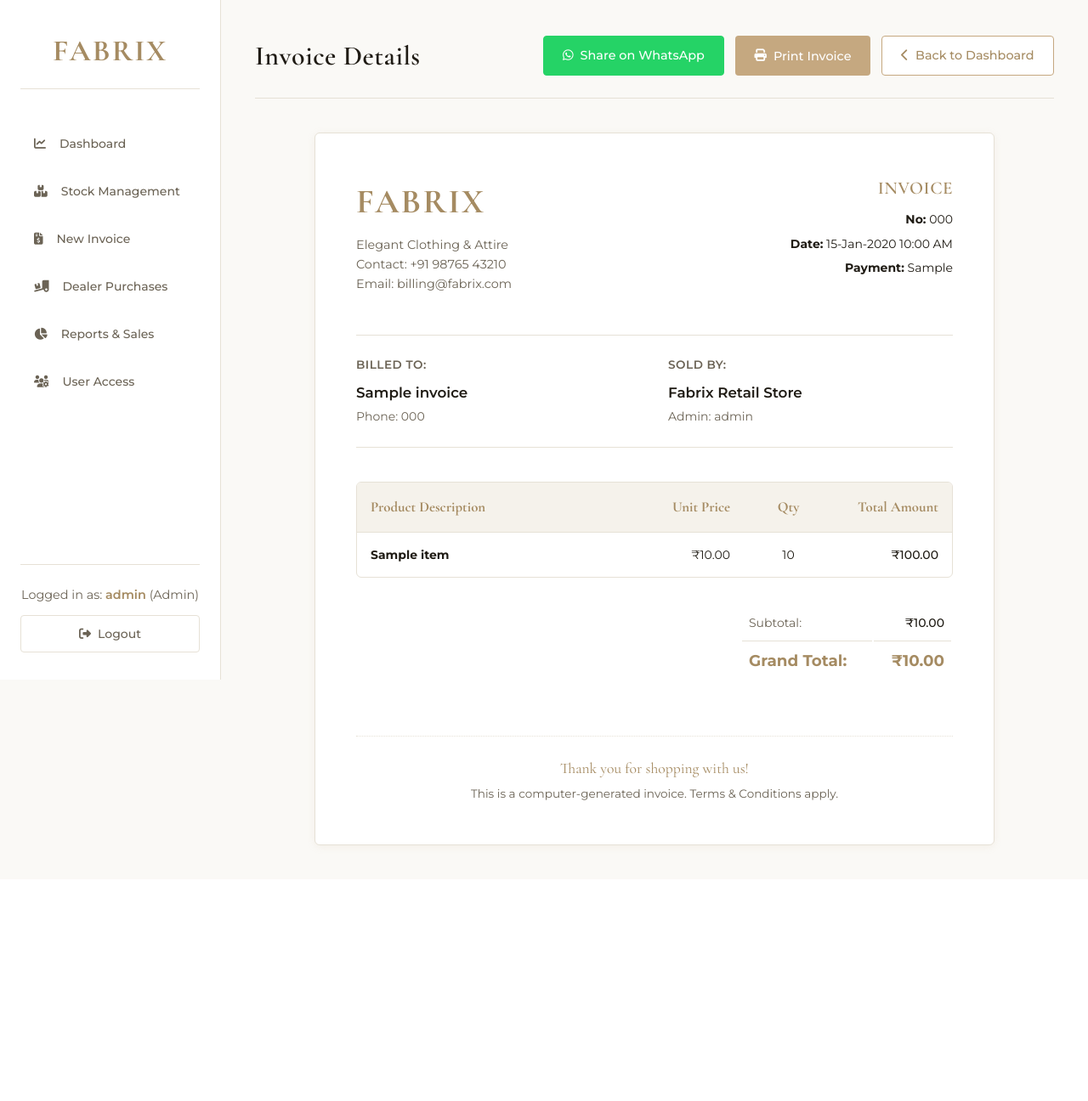
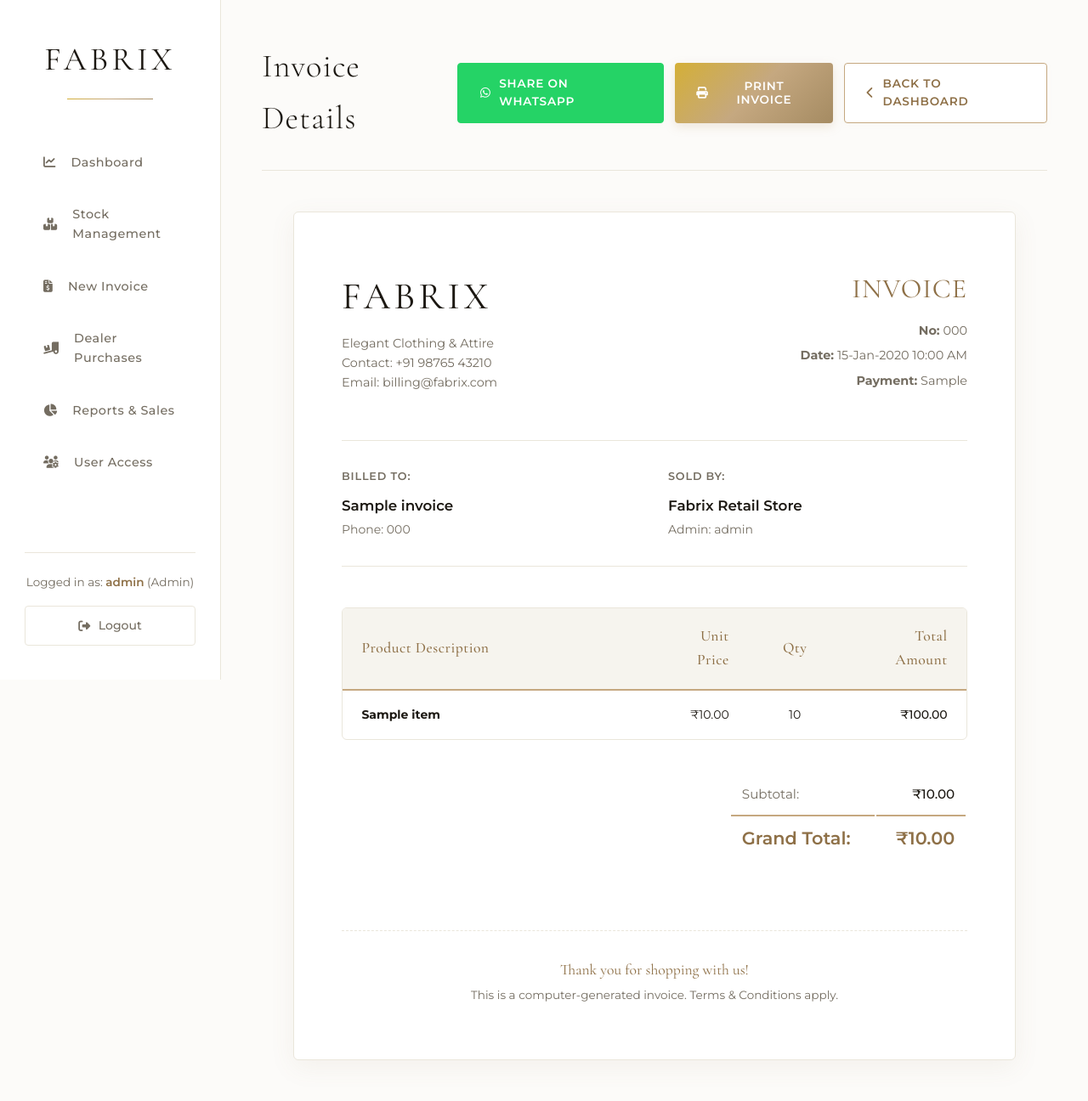
Before and after one commit to rav2305/Fabrix-Final-, a Flask app: page /invoice/1 in a window 1280 px wide. Shown: the whole page at 85% size. Before the commit the page ends 1001 px from the top, so only its background shows below. Run offline with Flask 3, Linux system fonts and the light colour scheme; a user stored in the database is signed in; tables that the repository leaves empty hold one stand-in row (values such as "Sample post").

Commit message:
Enhance stylesheet to luxury gold-gradient design and fix invoice template Jinja loop typo

```diff
--- a/static/css/style.css
+++ b/static/css/style.css
@@ -1,28 +1,46 @@
-/* Fabrix CSS Design System - White & Gold elegant theme */
-@import url('https://fonts.googleapis.com/css2?family=Cormorant+Garamond:ital,wght@0,300;0,400;0,600;0,700;1,400&family=Montserrat:wght@300;400;500;600;700&display=swap');
+/* Fabrix CSS Design System - Luxury Gold & Off-White Theme */
+@import url('https://fonts.googleapis.com/css2?family=Cormorant+Garamond:ital,wght@0,300;0,400;0,500;0,600;0,700;1,400&family=Montserrat:wght@200;300;400;500;600;700&display=swap');
 
 :root {
     --bg-primary: #FFFFFF;
-    --bg-secondary: #FAF9F6;
-    --bg-tertiary: #F5F2EB;
-    --text-primary: #1F1B14;
-    --text-secondary: #6B6355;
-    --gold-primary: #C5A880;
-    --gold-dark: #A58B62;
-    --gold-light: #F1EFEA;
-    --gold-bright: #D4AF37;
-    --border-color: #E6E1D6;
-    --shadow-color: rgba(197, 168, 128, 0.12);
-    --shadow-hover: rgba(165, 139, 98, 0.22);
+    --bg-secondary: #FCFBF9; /* Warm luxury off-white */
+    --bg-tertiary: #F6F4EE; /* Soft champagne cream */
+    --text-primary: #1C1812; /* Deep charcoal warm gold tint */
+    --text-secondary: #746D61; /* Soft bronze-charcoal */
+    --gold-primary: #C5A880; /* Soft luxury gold */
+    --gold-dark: #8E7047; /* Elegant bronze gold */
+    --gold-light: #F4EFE6; /* Warm cream gold tint */
+    --gold-bright: #D4AF37; /* Bright metallic gold */
+    --gold-gradient: linear-gradient(135deg, #D4AF37 0%, #C5A880 50%, #A58B62 100%);
+    --gold-gradient-hover: linear-gradient(135deg, #C5A880 0%, #A58B62 50%, #8E7047 100%);
+    --border-color: #EAE6DB; /* Delicate warm border */
+    --shadow-color: rgba(142, 112, 71, 0.08);
+    --shadow-hover: rgba(142, 112, 71, 0.16);
     --font-serif: 'Cormorant Garamond', serif;
     --font-sans: 'Montserrat', sans-serif;
-    --transition: all 0.3s ease;
+    --transition: all 0.25s cubic-bezier(0.4, 0, 0.2, 1);
 }
 
 * {
     margin: 0;
     padding: 0;
     box-sizing: border-box;
+}
+
+/* Custom Scrollbar */
+::-webkit-scrollbar {
+    width: 6px;
+    height: 6px;
+}
+::-webkit-scrollbar-track {
+    background: var(--bg-secondary);
+}
+::-webkit-scrollbar-thumb {
+    background: var(--gold-primary);
+    border-radius: 3px;
+}
+::-webkit-scrollbar-thumb:hover {
+    background: var(--gold-dark);
 }
 
 body {
@@ -32,11 +50,12 @@ body {
     font-size: 14px;
     line-height: 1.6;
     min-height: 100vh;
+    -webkit-font-smoothing: antialiased;
 }
 
 h1, h2, h3, h4, h5, h6 {
     font-family: var(--font-serif);
-    font-weight: 600;
+    font-weight: 500;
     letter-spacing: 0.5px;
     color: var(--text-primary);
 }
@@ -60,7 +79,7 @@ a {
     border-right: 1px solid var(--border-color);
     display: flex;
     flex-direction: column;
-    padding: 2rem 1.5rem;
+    padding: 2.5rem 1.8rem;
     position: fixed;
     height: 100vh;
     left: 0;
@@ -71,44 +90,54 @@ a {
 
 .brand {
     font-family: var(--font-serif);
-    font-size: 2.2rem;
-    font-weight: 700;
-    letter-spacing: 2px;
+    font-size: 2.4rem;
+    font-weight: 400;
+    letter-spacing: 4px;
     text-align: center;
-    color: var(--gold-dark);
-    margin-bottom: 2.5rem;
-    border-bottom: 1px solid var(--border-color);
+    color: var(--text-primary);
+    margin-bottom: 3rem;
     padding-bottom: 1rem;
+    position: relative;
+}
+
+.brand::after {
+    content: '';
+    position: absolute;
+    bottom: 0;
+    left: 25%;
+    width: 50%;
+    height: 1px;
+    background: var(--gold-gradient);
 }
 
 .nav-links {
     list-style: none;
     display: flex;
     flex-direction: column;
-    gap: 0.5rem;
+    gap: 0.6rem;
 }
 
 .nav-links li a {
     display: flex;
     align-items: center;
-    gap: 1rem;
-    padding: 0.8rem 1rem;
+    gap: 1.1rem;
+    padding: 0.9rem 1.2rem;
     border-radius: 4px;
     color: var(--text-secondary);
     font-weight: 500;
+    font-size: 0.9rem;
+    letter-spacing: 0.5px;
     transition: var(--transition);
+    border-left: 3px solid transparent;
 }
 
 .nav-links li a:hover,
 .nav-links li.active a {
-    background-color: var(--gold-light);
+    background-color: var(--bg-secondary);
     color: var(--gold-dark);
     font-weight: 600;
-}
-
-.nav-links li.active a {
     border-left: 3px solid var(--gold-primary);
-    padding-left: calc(1rem - 3px);
+    padding-left: calc(1.2rem - 3px);
 }
 
 .sidebar-footer {
@@ -117,12 +146,12 @@ a {
     padding-top: 1.5rem;
     display: flex;
     flex-direction: column;
-    gap: 0.8rem;
+    gap: 1rem;
 }
 
 .user-info {
     text-align: center;
-    font-size: 0.9rem;
+    font-size: 0.85rem;
     color: var(--text-secondary);
 }
 
@@ -135,8 +164,8 @@ a {
     display: flex;
     align-items: center;
     justify-content: center;
-    gap: 0.5rem;
-    padding: 0.6rem;
+    gap: 0.6rem;
+    padding: 0.7rem;
     border: 1px solid var(--border-color);
     background-color: transparent;
     color: var(--text-secondary);
@@ -157,7 +186,7 @@ a {
 .main-content {
     flex: 1;
     margin-left: 260px;
-    padding: 2.5rem;
+    padding: 3rem;
     min-height: 100vh;
     transition: var(--transition);
 }
@@ -167,20 +196,22 @@ a {
     display: flex;
     justify-content: space-between;
     align-items: center;
-    margin-bottom: 2.5rem;
+    margin-bottom: 3rem;
     border-bottom: 1px solid var(--border-color);
-    padding-bottom: 1.5rem;
+    padding-bottom: 1.8rem;
 }
 
 .page-title {
-    font-size: 2rem;
+    font-size: 2.4rem;
+    font-weight: 300;
+    letter-spacing: 1px;
     color: var(--text-primary);
 }
 
 .header-actions {
     display: flex;
     align-items: center;
-    gap: 1rem;
+    gap: 1.2rem;
 }
 
 /* Mobile Header / Toggle */
@@ -209,73 +240,82 @@ a {
     display: inline-flex;
     align-items: center;
     justify-content: center;
-    gap: 0.5rem;
-    padding: 0.7rem 1.4rem;
+    gap: 0.6rem;
+    padding: 0.8rem 1.6rem;
     font-family: var(--font-sans);
-    font-weight: 500;
-    font-size: 0.9rem;
+    font-weight: 600;
+    font-size: 0.85rem;
+    letter-spacing: 0.8px;
     border-radius: 4px;
     cursor: pointer;
     border: none;
+    text-transform: uppercase;
     transition: var(--transition);
 }
 
 .btn-primary {
-    background-color: var(--gold-primary);
+    background: var(--gold-gradient);
     color: var(--bg-primary);
+    box-shadow: 0 4px 12px rgba(197, 168, 128, 0.25);
 }
 
 .btn-primary:hover {
-    background-color: var(--gold-dark);
-    box-shadow: 0 4px 10px var(--shadow-color);
+    background: var(--gold-gradient-hover);
+    box-shadow: 0 6px 16px rgba(197, 168, 128, 0.4);
+    transform: translateY(-1px);
 }
 
 .btn-secondary {
     background-color: var(--bg-primary);
     color: var(--gold-dark);
     border: 1px solid var(--gold-primary);
+    box-shadow: 0 2px 6px rgba(197, 168, 128, 0.05);
 }
 
 .btn-secondary:hover {
     background-color: var(--gold-light);
+    border-color: var(--gold-dark);
 }
 
 .btn-danger {
-    background-color: #D32F2F;
+    background-color: #C62828;
     color: var(--bg-primary);
+    box-shadow: 0 4px 10px rgba(198, 40, 40, 0.15);
 }
 
 .btn-danger:hover {
     background-color: #B71C1C;
+    transform: translateY(-1px);
 }
 
 .btn-small {
-    padding: 0.4rem 0.8rem;
-    font-size: 0.8rem;
+    padding: 0.5rem 1rem;
+    font-size: 0.75rem;
+    letter-spacing: 0.5px;
 }
 
 /* Dashboard Summary Cards */
 .summary-grid {
     display: grid;
-    grid-template-columns: repeat(auto-fit, minmax(220px, 1fr));
-    gap: 1.5rem;
-    margin-bottom: 2.5rem;
+    grid-template-columns: repeat(auto-fit, minmax(240px, 1fr));
+    gap: 1.8rem;
+    margin-bottom: 3rem;
 }
 
 .card {
     background-color: var(--bg-primary);
     border: 1px solid var(--border-color);
     border-radius: 6px;
-    padding: 1.5rem;
-    box-shadow: 0 2px 6px var(--shadow-color);
+    padding: 1.8rem;
+    box-shadow: 0 4px 16px var(--shadow-color);
     transition: var(--transition);
     position: relative;
     overflow: hidden;
 }
 
 .card:hover {
-    transform: translateY(-3px);
-    box-shadow: 0 4px 12px var(--shadow-hover);
+    transform: translateY(-4px);
+    box-shadow: 0 8px 24px var(--shadow-hover);
 }
 
 .card::before {
@@ -370,17 +412,18 @@ a {
     background-color: var(--bg-tertiary);
     color: var(--gold-dark);
     font-family: var(--font-serif);
-    font-size: 1.05rem;
-    font-weight: 700;
-    padding: 1rem;
-    border-bottom: 1px solid var(--border-color);
+    font-size: 1.1rem;
+    font-weight: 500;
+    letter-spacing: 0.5px;
+    padding: 1.2rem 1.4rem;
+    border-bottom: 2px solid var(--gold-primary);
 }
 
 .custom-table td {
-    padding: 0.9rem 1rem;
+    padding: 1.1rem 1.4rem;
     border-bottom: 1px solid var(--border-color);
     color: var(--text-primary);
-    vertical-align: middle;
+    font-weight: 400;
 }
 
 .custom-table tr:last-child td {
@@ -543,55 +606,59 @@ a {
 }
 
 .item-list-table th, .item-list-table td {
-    padding: 0.7rem;
+    padding: 1rem 0.8rem;
 }
 
 .invoice-summary-box {
     background-color: var(--bg-tertiary);
     border: 1px solid var(--border-color);
     border-radius: 6px;
-    padding: 1.5rem;
+    padding: 1.8rem;
+    height: fit-content;
+    box-shadow: 0 4px 16px var(--shadow-color);
+    position: sticky;
+    top: 2rem;
 }
 
 .summary-row {
     display: flex;
     justify-content: space-between;
-    margin-bottom: 0.8rem;
+    margin-bottom: 1rem;
     font-size: 0.95rem;
 }
 
 .summary-row.total {
     border-top: 1px solid var(--border-color);
-    padding-top: 0.8rem;
-    font-weight: 700;
+    padding-top: 1rem;
+    font-weight: 600;
     color: var(--gold-dark);
-    font-size: 1.2rem;
+    font-size: 1.4rem;
 }
 
 /* Printable / Viewable Invoice Details */
 .invoice-print-container {
     background-color: var(--bg-primary);
     border: 1px solid var(--border-color);
-    padding: 3rem;
+    padding: 4rem 3.5rem;
     border-radius: 6px;
-    box-shadow: 0 2px 10px var(--shadow-color);
-    max-width: 800px;
+    box-shadow: 0 8px 30px var(--shadow-color);
+    max-width: 850px;
     margin: 0 auto;
 }
 
 .invoice-header-grid {
     display: grid;
-    grid-template-columns: 1fr 1fr;
+    grid-template-columns: 1.2fr 1fr;
     gap: 2rem;
-    margin-bottom: 3rem;
+    margin-bottom: 3.5rem;
 }
 
 .invoice-logo {
     font-family: var(--font-serif);
-    font-size: 2.5rem;
-    font-weight: 700;
-    color: var(--gold-dark);
-    letter-spacing: 2px;
+    font-size: 2.8rem;
+    font-weight: 400;
+    color: var(--text-primary);
+    letter-spacing: 4px;
 }
 
 .invoice-meta {
@@ -600,7 +667,15 @@ a {
 
 .invoice-meta h2 {
     color: var(--gold-dark);
-    margin-bottom: 0.5rem;
+    margin-bottom: 0.8rem;
+    font-size: 2rem;
+    font-weight: 400;
+    letter-spacing: 1px;
+}
+
+.invoice-meta p {
+    font-size: 0.9rem;
+    color: var(--text-secondary);
 }
 
 .invoice-details-grid {
@@ -609,51 +684,54 @@ a {
     gap: 2rem;
     border-top: 1px solid var(--border-color);
     border-bottom: 1px solid var(--border-color);
-    padding: 1.5rem 0;
-    margin-bottom: 2.5rem;
+    padding: 2rem 0;
+    margin-bottom: 3rem;
 }
 
 .invoice-bill-to h4, .invoice-ship-to h4 {
     font-family: var(--font-sans);
-    font-size: 0.85rem;
+    font-size: 0.8rem;
+    font-weight: 600;
     text-transform: uppercase;
     color: var(--text-secondary);
-    margin-bottom: 0.5rem;
+    margin-bottom: 0.6rem;
+    letter-spacing: 0.8px;
 }
 
 .invoice-total-section {
     display: flex;
     justify-content: flex-end;
-    margin-top: 2rem;
+    margin-top: 2.5rem;
 }
 
 .invoice-total-table {
-    width: 250px;
+    width: 280px;
 }
 
 .invoice-total-table td {
-    padding: 0.5rem;
+    padding: 0.6rem 0.8rem;
+    font-size: 0.95rem;
 }
 
 .invoice-total-table tr.grand-total td {
-    font-weight: 700;
-    font-size: 1.15rem;
+    font-weight: 600;
+    font-size: 1.3rem;
     color: var(--gold-dark);
-    border-top: 1px solid var(--border-color);
+    border-top: 2px solid var(--gold-primary);
 }
 
 .invoice-footer-note {
     text-align: center;
-    margin-top: 4rem;
+    margin-top: 5rem;
     color: var(--text-secondary);
     font-size: 0.85rem;
-    border-top: 1px dotted var(--border-color);
-    padding-top: 1.5rem;
+    border-top: 1px dashed var(--border-color);
+    padding-top: 2rem;
 }
 
 /* Animations */
 @keyframes slideDown {
-    from { transform: translateY(-30px); opacity: 0; }
+    from { transform: translateY(-40px); opacity: 0; }
     to { transform: translateY(0); opacity: 1; }
 }
 
```
Also changed, not shown: other parts of static/css/style.css (+73 -46 lines), templates/invoice_create.html (+1 -12 lines).
